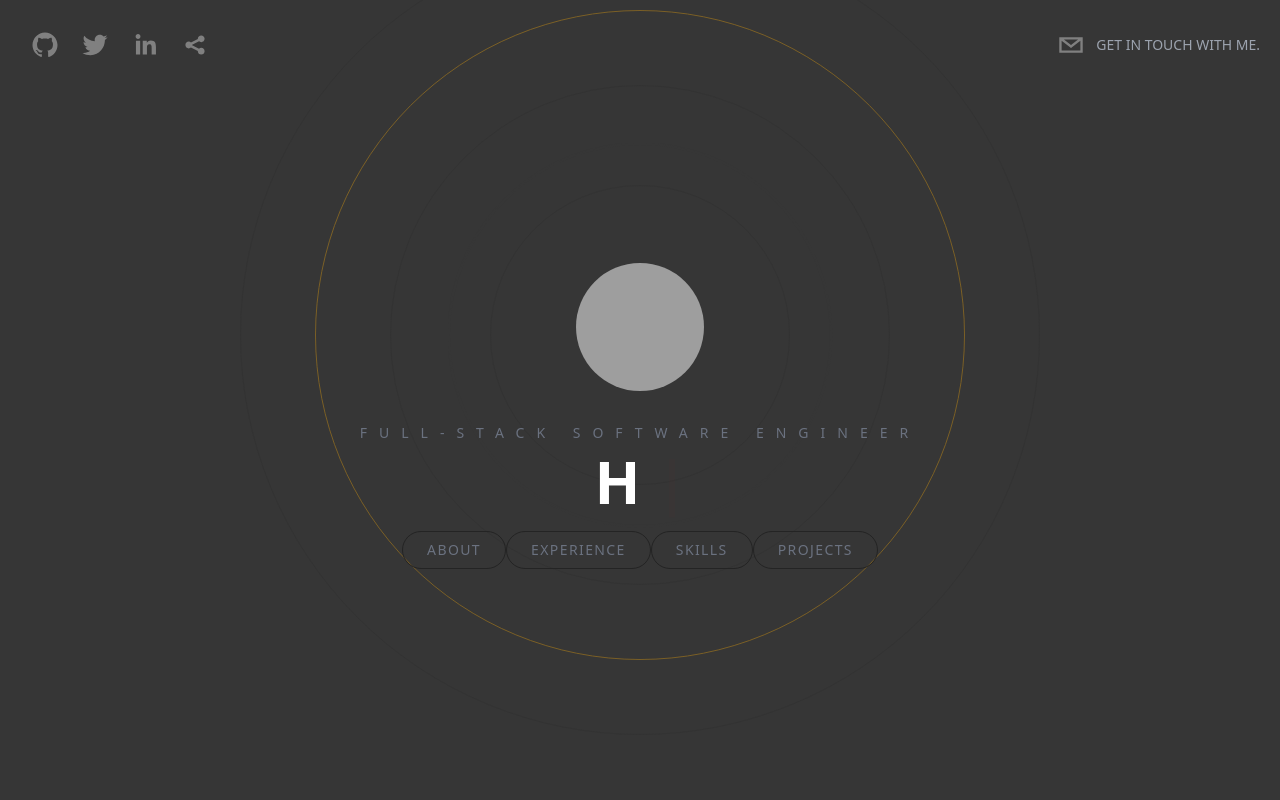
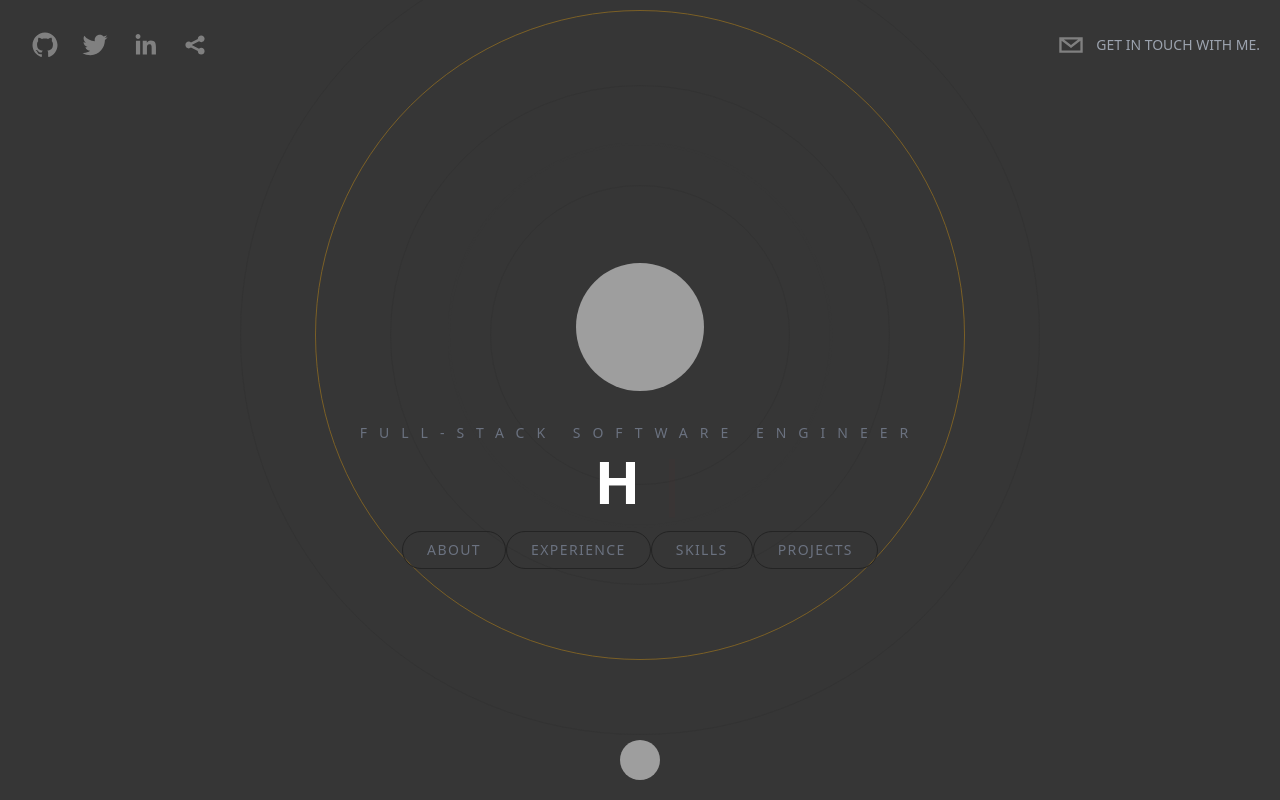
Before and after one commit to frazie/my-react-portfolio, a Next.js app: page / in a window 1280 px wide. Built offline with nearby package versions, Linux system fonts and the light colour scheme; grey boxes are pictures that could not be loaded.

Commit message:
base layout completed

```diff
--- a/package.json
+++ b/package.json
@@ -28,6 +28,7 @@
   "devDependencies": {
     "autoprefixer": "^10.4.14",
     "postcss": "^8.4.21",
+    "tailwind-scrollbar": "^3.0.0",
     "tailwindcss": "^3.3.0"
   }
 }
--- a/src/components/Experience.tsx
+++ b/src/components/Experience.tsx
@@ -14,7 +14,7 @@
             Experience
         </h3>
 
-        <div className='w-full flex space-x-5 overflow-x-scroll p-5 snap-x snap-mandatory' >
+        <div className='w-full flex space-x-5 overflow-x-scroll p-5 snap-x snap-mandatory scrollbar-thin scrollbar-track-gray-400/20 scrollbar-thumb-[#f7ab0a]/80' >
             {/* experience cards will come here */}
             <ExperienceCard />
             <ExperienceCard />
--- a/src/components/Header.tsx
+++ b/src/components/Header.tsx
@@ -1,6 +1,7 @@
 import React from 'react'
 import { SocialIcon } from 'react-social-icons'
 import { motion } from 'framer-motion'
+import Link from 'next/link'
 
 type Props = {}
 
@@ -45,6 +46,8 @@
              />
 
         </motion.div>
+
+        <Link href='#contact'>
         <motion.div
         initial={{
             x: -500,
@@ -71,6 +74,9 @@
                 Get in touch with me.
                 </p>
         </motion.div>
+        </Link>
+
+
     </header>
   )
 }
--- a/src/components/Projects.tsx
+++ b/src/components/Projects.tsx
@@ -10,7 +10,7 @@
     <div className='h-screen flex flex-col relative overflow-hidden text-left md:flex-row max-w-full justify-evenly mx-auto items-center z-0'>
         <h3 className='absolute top-20 uppercase tracking-[20px] text-gray-500 text-2xl'>projects</h3>
 
-        <div className='relativ w-full flex overflow-x-scroll overflow-y-hidden snap-x snap-mandatory z-20'>
+        <div className='relativ w-full flex overflow-x-scroll overflow-y-hidden snap-x snap-mandatory z-20 scrollbar-track-gray-400/20 scrollbar-thin scrollbar-thumb-[#f7ab0a]/80'>
             {projects.map((project, i) => (
                 <motion.div
                 initial={{opacity: 0}}
--- a/src/pages/index.tsx
+++ b/src/pages/index.tsx
@@ -6,10 +6,11 @@
 import Experience from '@/components/Experience'
 import Projects from '@/components/Projects'
 import ContactMe from '@/components/ContactMe'
+import Link from 'next/link'
 
 export default function Home() {
   return (
-    <div className='bg-[rgb(54,54,54)] text-white h-screen snap-y snap-mandatory overflow-scroll z-0 scroll-smooth'>
+    <div className='bg-[rgb(54,54,54)] text-white h-screen snap-y snap-mandatory overflow-y-scroll z-0 overflow-x-hidden scrollbar scrollbar-track-gray-400/20 scrollbar-thumb-[#f7ab0a]/80'>
       <Head>
         <title>Frazier&apos;s Portfolio</title>
       </Head>
@@ -44,6 +45,16 @@
         <ContactMe />
       </section>
 
+      <Link href='#hero'>
+            <footer className='sticky bottom-5 w-full cursor-pointer'>
+                <div className='flex items-center justify-center'>
+                  <img
+                  className='h-10 w-10 rounded-full filter grayscale hover:grayscale-0 cursor-pointer'
+                    src="https://frazier-se.netlify.app/assets/img/IMG_20180120_131810_874%20(1).jpg" alt="let's head home" />
+                </div>
+            </footer>
+      </Link>
+
     </div>
 
   )
--- a/tailwind.config.js
+++ b/tailwind.config.js
@@ -6,5 +6,5 @@
   theme: {
     extend: {},
   },
-  plugins: [],
+  plugins: [require('tailwind-scrollbar')],
 }
```
Also changed, not shown: 1 other file (tests, documents, lock files or other folders).
